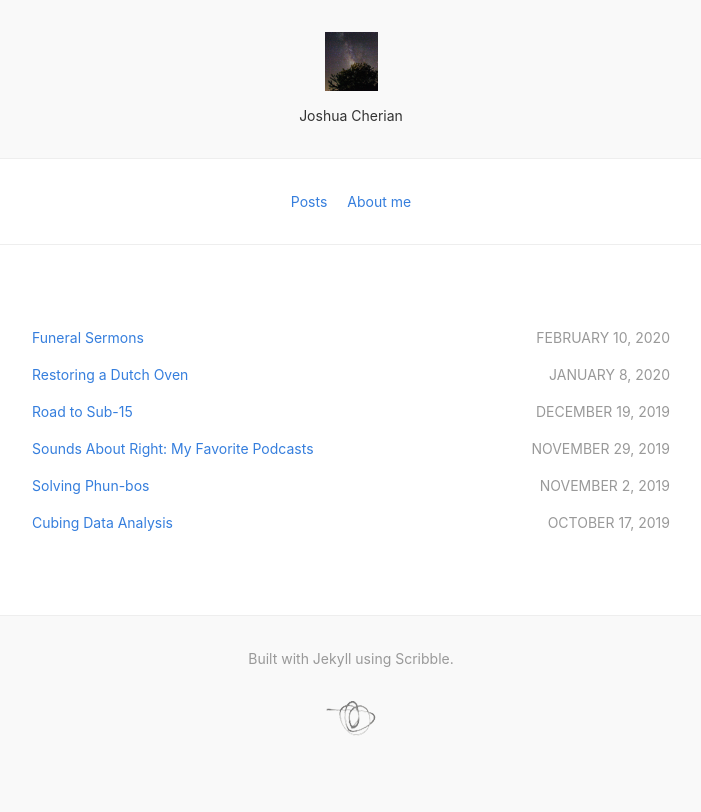
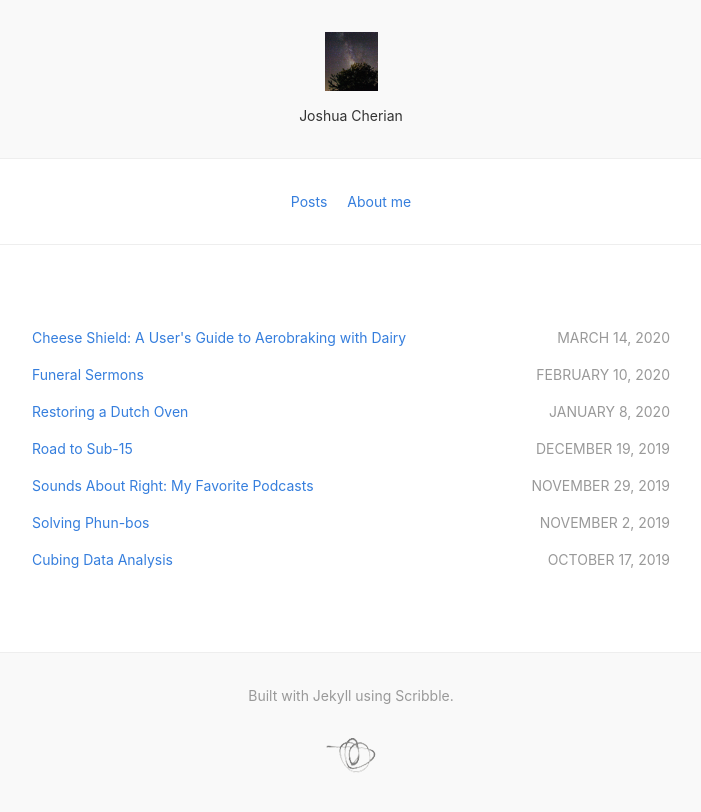
Before and after one commit to joshuacherian/joshuacherian.github.io, a Jekyll site: the page built from index.html, in a window 1280 px wide. Shown: the top 812 px of the page, without its empty margins (289-990 px from the left). Built offline with Jekyll 4.4.1, drawn with Linux system fonts in a browser that asks for light colours; nearby versions of some CDN libraries; some of the changed lines change nothing that is shown.

Commit message:
Cheese Shield post

```diff
--- a/_config.yml
+++ b/_config.yml
@@ -20,4 +20,5 @@ permalink:        /posts/:title
 defaults:
   - values:
       layout: "default"
-      future: false
+      future: true
+      show_drafts: false
--- /dev/null
+++ b/_posts/2020-03-14-Cheese-Shield.md
@@ -0,0 +1,45 @@
+---
+title: Cheese Shield&#58; A User's Guide to Aerobraking with Dairy
+date: 2020-03-14 00:09:47
+---
+
+Have you ever wondered what would happen if a spacecraft returning to Earth attempted to replace its heat shield with an equally protective layer of cheese? Have you ever pondered how much cheese would even be necessary for such a task, or what cheese would perform the best under these circumstances? Then you've come to the right place!
+
+I'm not the first to combine the worlds of cheese and space. SpaceX launched [a wheel of Le Brouere](https://www.space.com/10459-wheel-cheese-launched-space-private-spacecraft.html) back in 2010, and the ISS recently received a shipment of [cheddar and manchego.](https://nypost.com/2020/02/17/iss-astronauts-getting-delivery-of-cheese-skittles/) I do believe I'm the first to, however, to estimate the feasibility of using it as a thermal protection system. Some of my incredibly nerdy friends posed this question in a conversation last month, and I haven't been able to stop thinking about it. So, being the aerospace engineering student/space nerd that I am, I had to find an answer. Surprisingly enough, no one has published any research on the topic. Given what I could find, though, I think I have a reasonably accurate estimate, short of physical field testing.
+
+### Define the Problem
+
+When designing a new system or attempting to solve a problem, it's paramount to define your constraints and requirements. For example, a customer may ask you to design "the best plane ever." But your definition of best may not match theirs. You might think the best plane has the most powerful engine while they think the best plane has the highest fuel efficiency. This is why we need to constrain our problem; if we don't we'll end up on tangents that are completely irrelevant to the issue and wonder why we spent two hours on forum threads discussing mandolin tuning.
+
+This problem is effectively twofold. First, we need to determine how strong traditional heat shields are. This might be measured in a variety of ways, such as peak temperature, ablation rate, etc. Effectively we're asking, "What makes a good heat shield?" Next, we use that information to determine our optimal cheese characteristics. Therefore, it's important that the metric we decide on in the first part of the problem translates to something we can calculate in the second half.
+
+### Heat Shields
+To get my numbers for the ideal heat shield, I decided to go back to the darling of NASA's history: the Apollo program. Everyone who went to the moon returned alive, and that's thanks in no small part to the heat shield on the underside of the Command Module.
+
+NASA is a government institution, which means that practically everything (barring classified material) is available to the public. This provided the perfect source for my work. Where better to go than to the people who made Apollo? I began researching and eventually stumbled upon [NASA TN D-7564 - "Apollo Experience Report: Thermal Protection Subsystem"](https://ntrs.nasa.gov/search.jsp?R=19740007423). This report is a fascinating look into the development of the heat shield system used on the Apollo missions, including design requirements, assembly, testing procedures, and real-world results.
+
+The report provided me with an ideal metric: heat load. Engineers wanted to know how hot the module would get (because they would be sticking humans inside), so they measured the heating rate during reentry in units of Btu/ft^2-sec. This gave them data points; integrating gives the total heat load in Btu/ft^2. Table III in the Technical Report provides a wealth of reentry information for 8 Apollo missions: Apollo 8 and Apollos 10-16. The highest heat load was experienced by Apollo 16, clocking in at just shy of 28,000 Btu/ft^2. I should note that the true unit of heat is not normalized by surface area, so to get rid of that term, I calculated the surface area of the underside of the Command Module (~130 ft^2). Finally, we can get the amount of heat applied to the Module: 3.64 million Btu. Earlier, I said that we needed a metric that could be easily transferred to the second half of our problem. This is where unit conversions are our friends! In SI units, we have an answer of 3.84 billion joules.
+
+### Say Cheese!
+Since cheese will most likely be an ablative heat shield (meaning it will vaporize in the atmosphere due to the intense heat), it would be good to know how much heat it can handle before it vanishes. Here's where chemistry class kicks in. You may remember the enthalpy of vaporization, which is basically a measure of how much heat is required to vaporize a substance. For some odd reason, no one has measured this for cheese of any kind. But not to fear! [An article](https://www.jstage.jst.go.jp/browse/nskkk/-char/en) in Nippon Shokuhin Kagaku Kogaku Kaishi, a Japanese food science journal, calculated the enthalpy of vaporization of milk. The article is entirely in Japanese with the exception of the tables and figures, which are in English. From that, I can at least get a ballpark estimate: 2000 J/g of milk. Using that as a proxy for cheese, we need 1,920,000 grams of cheese. Tack on a safety margin of 20%, and we end up with a final answer of **2,304,000 grams or 5079 pounds of cheese.**
+
+The most important question still remains: which cheese will make the best heat shield? I'm going to make one simplifying assumption here: all cheeses have the same enthalpy of vaporization. While this probably isn't true, there aren't any other numbers I can use for a better comparison. Therefore, the main thing that will separate these cheeses is density. [A 2012 paper](https://onlinelibrary.wiley.com/doi/pdf/10.1111/jfpe.12008) in the Journal of Food Process Engineering has data for several cheese densities; I've selected a few of the more popular varieties below.
+
+| Cheese        | Density(g/m^3) |
+|---------------|----------------|
+| Cream cheese  | 1.014          |
+| Cottage       | 1.04           |
+| Gouda curd    | 1.043          |
+| Colby         | 1.05           |
+| Mozzarella    | 1.062          |
+| Monterey Jack | 1.09           |
+| Cheddar       | 1.102          |
+| **Romano**    | **1.21**       |
+
+To minimize the space taken up by the heat shield, Romano is an ideal solution. This doesn't take into account other important factors. Would Swiss, with its sporadic holes, hold its structure better than crumbly feta? Would an extremely high moisture cheese like Neufchatel fare better or worse than a hard cheddar? And we haven't even gotten started on goat vs. cow milk. But most importantly, which would function as the best dip? The astronauts on board could be on the verge of the greatest queso, provided they bring enough chips.
+
+Of course, we shouldn't forget that we're using the Apollo missions as our benchmark, which provides us with one distinct advantage: we're going to the moon. And since the moon is made entirely of cheese (Swiss, according to a highly informal survey conducted among students at one of the top engineering schools in the country), we could simply go the route of in-situ resource utilization and harvest our own lunar cheese heat shield.
+
+### Conclusion
+
+How does all of this measure up to the original? According to the NASA paper we referenced earlier, the Apollo Block II thermal shielding weighed around 1500 pounds, making our cheesy heat shield over 3 times heavier. So while Neil, Buzz, and Michael didn't get to enjoy a toasty Gruyere after splashing down in the Pacific, perhaps future generations will be able to. After all, space technology just keeps getting cheddar and cheddar. (Sorry, I had to sneak at least one cheesy pun in there!)
```
